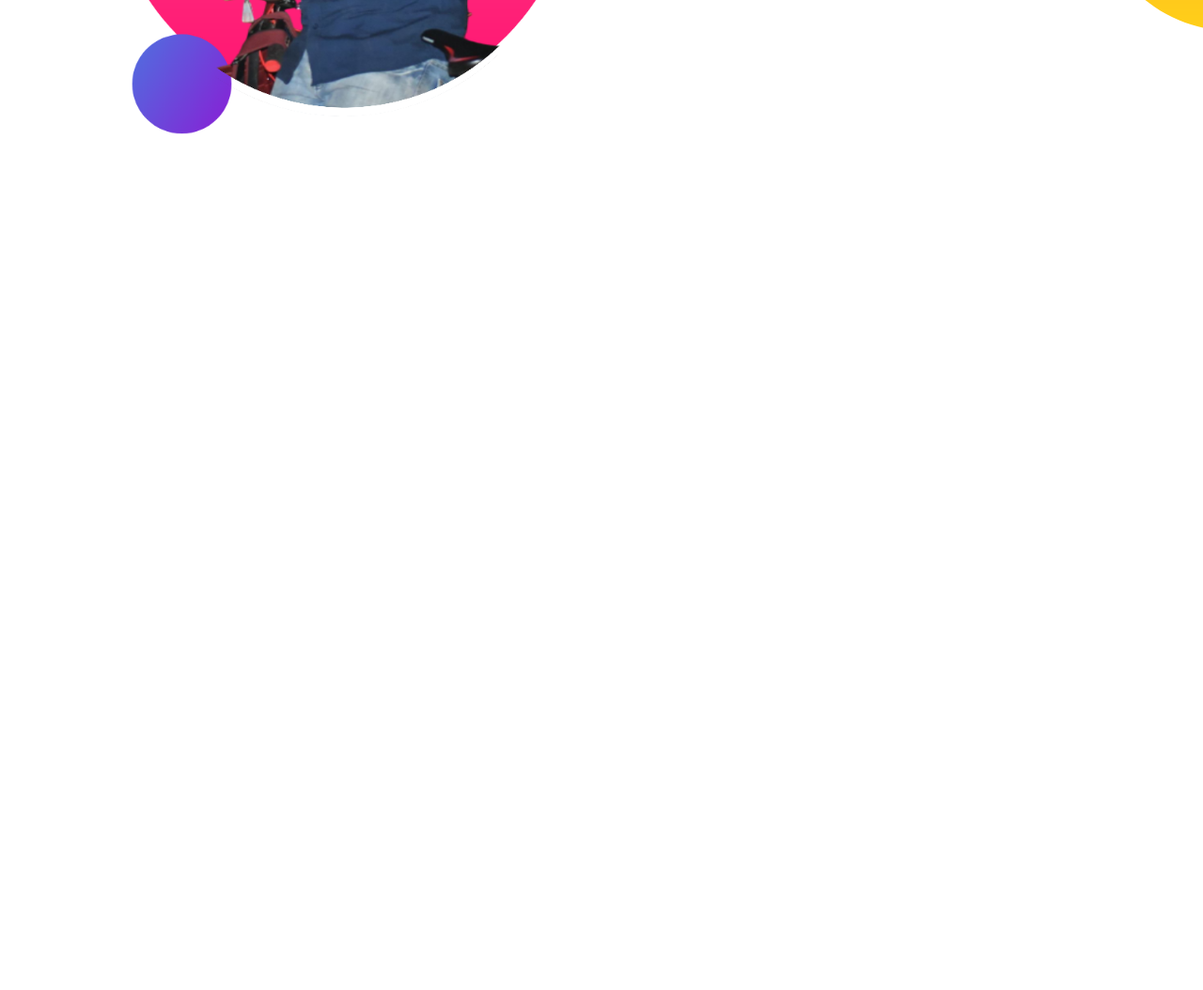
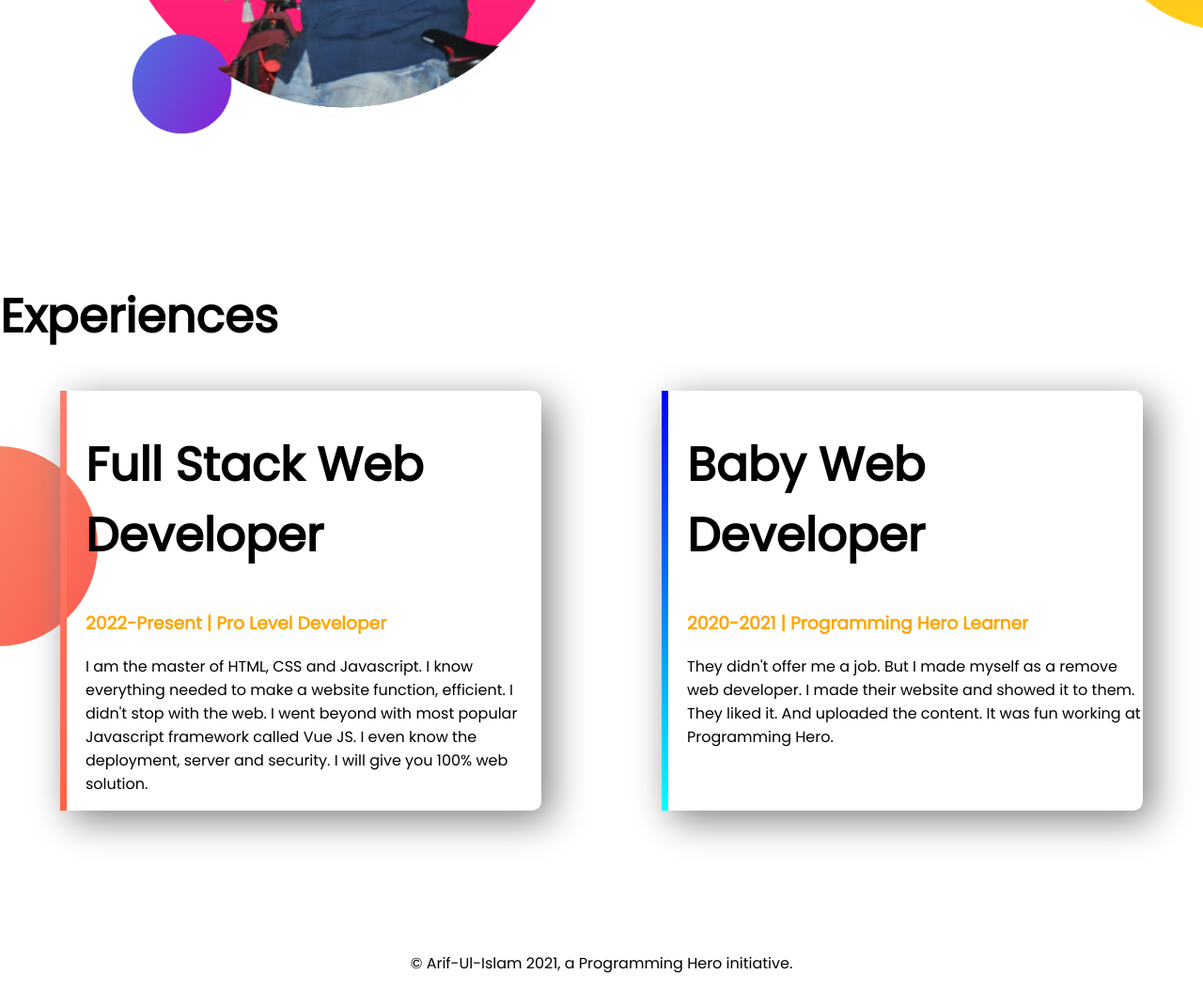
Before and after one commit to Arif1612/developer_portfolio, a plain HTML site: page index.html in a window 1280 px wide. Shown: the part 1083-2137 px from the top of the page at 94% size. Before the commit the page ends 1383 px from the top, so only its background shows below. Drawn offline with Linux system fonts and the light colour scheme.

Commit message:
footer and shadow added

```diff
--- a/index.html
+++ b/index.html
@@ -13,7 +13,10 @@
 </head>
 
 <body>
-    <section class="top-banner">
+
+    <!--  first section  -->
+
+    <section class="top-banner flexible-container">
         <div class="half_width">
             <h1>Welcome To</h1>
             <h1><span class="orange">Md Arif-Ul-Islam</span> World</h1>
@@ -28,8 +31,9 @@
     </section>
 
 
+    <!-- 2nd section -->
 
-    <section class="dream-big">
+    <section class="dream-big flexible-container">
         <div class="half_width">
             <img src="images/cycledone.png" alt="">
         </div>
@@ -46,6 +50,41 @@
     </section>
 
 
+
+    <!-- 3rd Section -->
+    <section class="experience_area">
+        <h1>Experiences</h1>
+        <div class="flexible-container">
+
+            <div id="full-stack" class="shadow">
+                <h1>Full Stack Web Developer</h1>
+                <h3 class="orange">2022-Present | Pro Level Developer</h3>
+                <p>I am the master of HTML, CSS and Javascript. I know everything needed to make a website function,
+                    efficient. I didn't stop with the web. I went beyond with most popular Javascript framework called
+                    Vue
+                    JS. I even know the deployment, server and security. I will give you 100% web solution.</p>
+
+
+            </div>
+
+            <div id="baby-stack" class="shadow">
+                <h1>Baby Web Developer</h1>
+                <h3 class="orange">2020-2021 | Programming Hero Learner</h3>
+                <p>They didn't offer me a job. But I made myself as a remove web developer. I made their website and
+                    showed
+                    it to them. They liked it. And uploaded the content. It was fun working at Programming Hero.</p>
+
+
+            </div>
+        </div>
+
+    </section>
+
+    <footer>
+        <p>© Arif-Ul-Islam 2021, a Programming Hero initiative.</p>
+    </footer>
+
+
 </body>
 
 </html>
--- a/style.css
+++ b/style.css
@@ -5,11 +5,14 @@ body{
 h1{
     font-size: 50px;
 }
+h2{
+    font-size: 40px;
+}
 .orange{
     color: orange;
 }
 
-section{
+.flexible-container{
     display: flex;
     margin-bottom: 150px;
 }
@@ -40,3 +43,37 @@ section{
     background-repeat: no-repeat;
     background-position: right;
 }
+
+.shadow{
+
+    width: 40%;
+    margin-left: 5%;
+    margin-right: 5%;
+    padding-left: 20px;
+    border-radius: 10px;
+    box-shadow: 10px 10px 40px gray;
+
+
+
+}
+.experience_area{
+    background-image: url(images/exp-bg.png);
+    background-repeat: no-repeat;
+    background-position: left;
+}
+
+#baby-stack{
+    border-left:  7px solid;
+    border-image: linear-gradient(blue,cyan) ;
+    border-image-slice: 1;
+}
+#full-stack{
+    border-left:  7px solid;
+    border-image: linear-gradient(salmon,tomato );
+    border-image-slice: 1;
+
+
+}
+footer p{
+    text-align: center;
+}
```
Also changed, not shown: images/jhankar.png (deleted), images/jhankar2.png (deleted).
